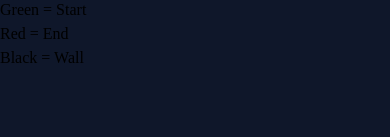
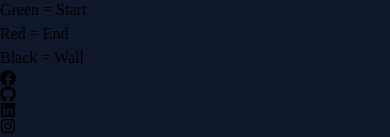
Before and after one commit to subozlame/pathfinding_visualizer, a React (Vite) app in the folder pathfinder/: page / in a window 390 px wide. Shown: the part 6546-6683 px from the top of the page. Before the commit the page ends 6616 px from the top, so only its background shows below. Built offline with nearby package versions, Linux system fonts and the light colour scheme.

Commit message:
addition finished

```diff
--- a/package.json
+++ b/package.json
@@ -1,6 +1,7 @@
 {
   "dependencies": {
     "@tailwindcss/vite": "^4.3.1",
+    "react-icons": "^5.6.0",
     "tailwindcss": "^4.3.1"
   }
 }
--- a/pathfinder/index.html
+++ b/pathfinder/index.html
@@ -2,7 +2,7 @@
 <html lang="en">
   <head>
     <meta charset="UTF-8" />
-    <link rel="icon" type="image/svg+xml" href="/favicon.svg" />
+    <link rel="icon" type="image/x-icon" href="/pathfinder.ico" className="favicon" />
     <meta name="viewport" content="width=device-width, initial-scale=1.0" />
     <title>pathfinder</title>
   </head>
--- a/pathfinder/src/App.jsx
+++ b/pathfinder/src/App.jsx
@@ -1,6 +1,11 @@
 import { useEffect, useRef, useState } from "react";
 import useAnimation from "./hooks/useAnimation";
-
+import {
+  FaGithub,
+  FaLinkedin,
+  FaInstagram,
+  FaFacebook,
+} from "react-icons/fa";
 import Toolbar from "./components/Toolbar";
 import Metrics from "./components/Metrics";
 
@@ -396,6 +401,53 @@ function runAStar() {
 
       </div>
 
+      <footer className="border-t border-slate-700 px-2 py-4 md:py-6 text-sm md:text-base">
+        <div className="flex items-center justify-center gap-5 mb-3 text-xl md:text-2xl">
+          <a
+            href="https://www.facebook.com/subodh.madai"
+            target="_blank"
+            rel="noreferrer"
+            aria-label="Facebook"
+            className="text-slate-300 transition-transform duration-200 hover:-translate-y-1 hover:text-blue-400"
+          >
+            <FaFacebook />
+          </a>
+
+          <a
+            href="https://github.com/subozlame"
+            target="_blank"
+            rel="noreferrer"
+            aria-label="GitHub"
+            className="text-slate-300 transition-transform duration-200 hover:-translate-y-1 hover:text-white"
+          >
+            <FaGithub />
+          </a>
+
+          <a
+            href="https://www.linkedin.com/in/subodh-madai"
+            target="_blank"
+            rel="noreferrer"
+            aria-label="LinkedIn"
+            className="text-slate-300 transition-transform duration-200 hover:-translate-y-1 hover:text-sky-400"
+          >
+            <FaLinkedin />
+          </a>
+
+          <a
+            href="https://www.instagram.com/poppypliers"
+            target="_blank"
+            rel="noreferrer"
+            aria-label="Instagram"
+            className="text-slate-300 transition-transform duration-200 hover:-translate-y-1 hover:text-pink-400"
+          >
+            <FaInstagram />
+          </a>
+        </div>
+
+        <p className="text-center text-slate-400">
+          © 2026 Subodh Madai All Rights Reserved
+        </p>
+      </footer>
     </div>
   );
 }
```
Also changed, not shown: 2 other files (tests, documents, lock files or other folders).
